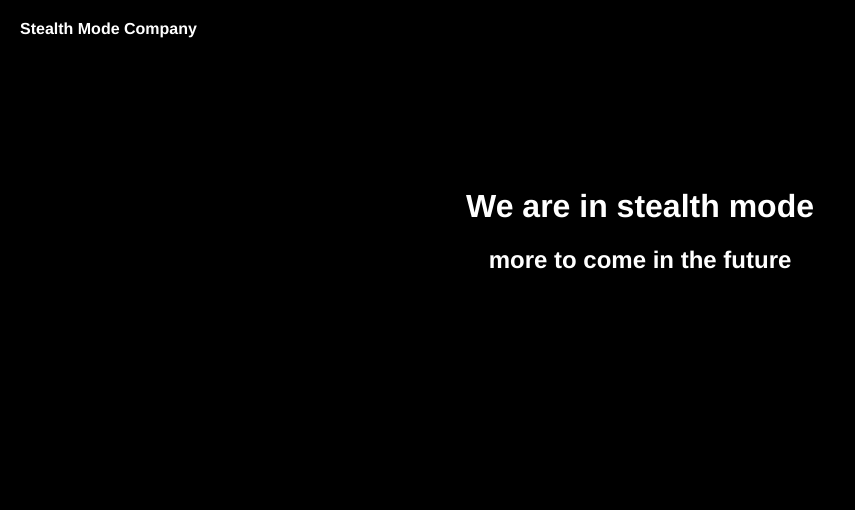
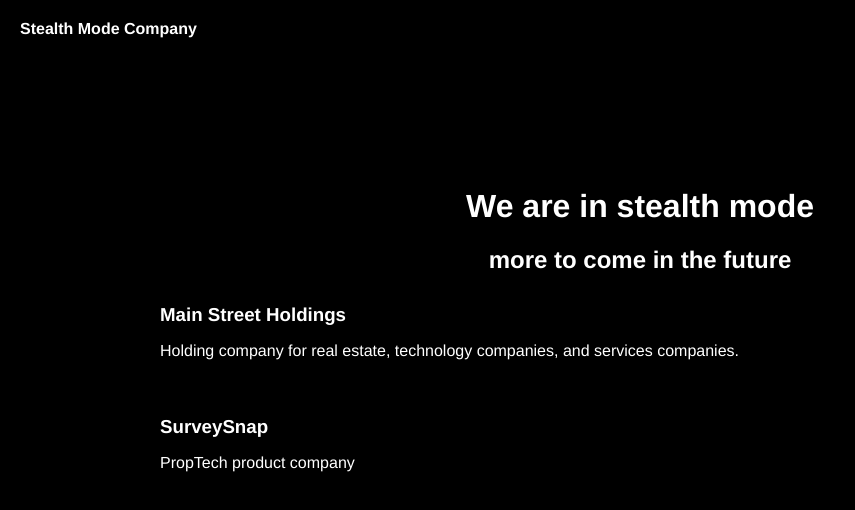
Before and after one commit to ryansears/stealthmode, a plain HTML site: page index.html in a window 1280 px wide. Shown: the whole page, without its empty margins (0-855 px from the left). Drawn offline with Linux system fonts and the light colour scheme.

Commit message:
Update index.html

```diff
--- a/index.html
+++ b/index.html
@@ -45,17 +45,17 @@
     <h1>We are in stealth mode</h1>
     <h2>more to come in the future</h2>
 
-    <!-- <div class="portfolio-row">
-      <h3>Portfolio Row 1</h3>
-      <p>Lorem ipsum dolor sit amet, consectetur adipiscing elit. Cras eget enim facilisis, dictum odio eget, bibendum velit.</p>
+    <div class="portfolio-row">
+      <h3>Main Street Holdings</h3>
+      <p>Holding company for real estate, technology companies, and services companies.</p>
     </div>
 
     <div class="portfolio-row">
-      <h3>Portfolio Row 2</h3>
-      <p>Quisque ullamcorper purus at lorem accumsan luctus. Praesent id lectus massa. Maecenas bibendum velit vitae ligula volutpat.</p>
+      <h3>SurveySnap</h3>
+      <p>PropTech product company</p>
     </div>
 
-    <div class="portfolio-row">
+    <!-- <div class="portfolio-row">
       <h3>Portfolio Row 3</h3>
       <p>Nulla facilisi. Fusce vel dui lacinia, ultricies risus et, mollis massa. Donec semper velit a diam cursus, nec lobortis nulla aliquam.</p>
     </div>
```
